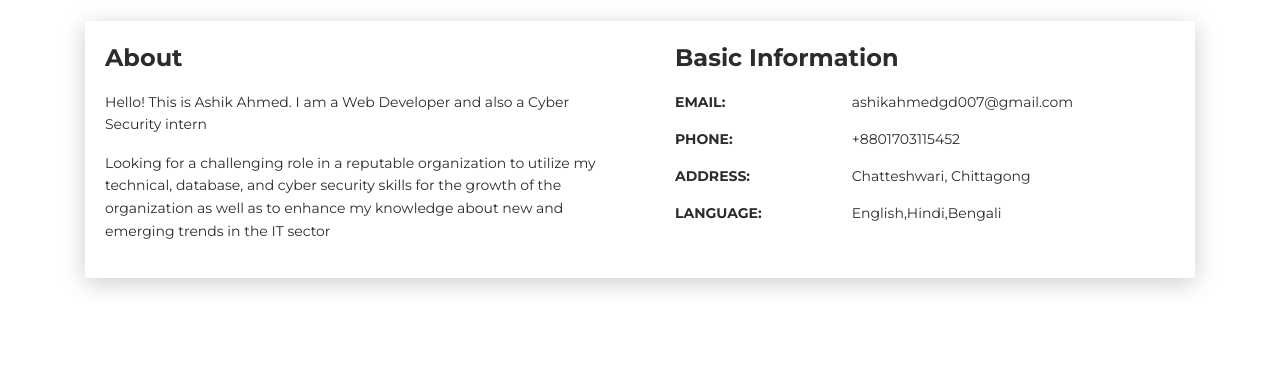
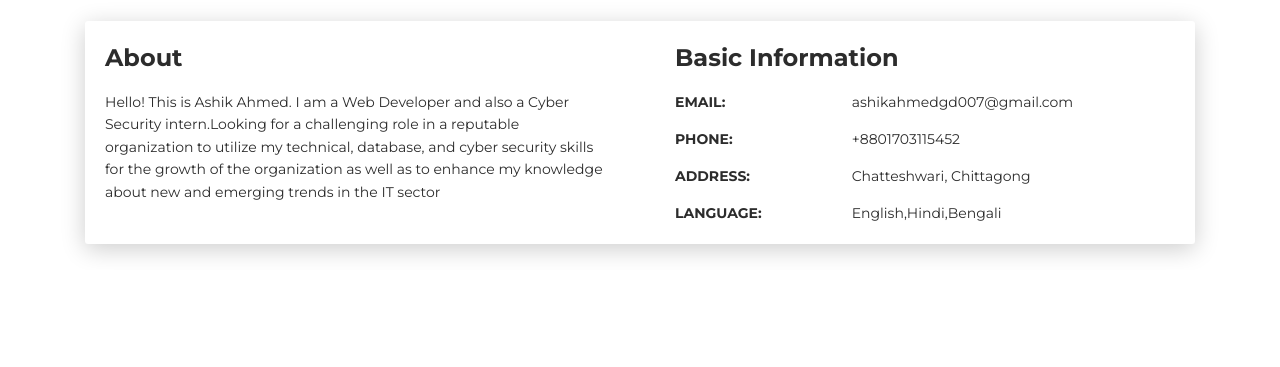
Before and after one commit to AshikAhmed007/cv, a plain HTML site: page index.html in a window 1280 px wide. Shown: the part 599-966 px from the top of the page. Drawn offline with Linux system fonts and the light colour scheme.

Commit message:
Update index.html

```diff
--- a/index.html
+++ b/index.html
@@ -62,9 +62,9 @@
         <div class="col-lg-6 col-md-12">
           <div class="card-body">
             <div class="h4 mt-0 title">About</div>
-            <p>Hello! This is Ashik Ahmed. I am a Web Developer and also a Cyber Security intern</p>
-            <p>Looking for a challenging role in a reputable organization to utilize my technical,
-              database, and cyber security skills for the growth of the organization as well as to enhance
+            <p>Hello! This is Ashik Ahmed. I am a Web Developer and also a Cyber Security intern.Looking for
+              a challenging role in a reputable organization to utilize my technical, database, and
+              cyber security skills for the growth of the organization as well as to enhance
               my knowledge about new and emerging trends in the IT sector</p>
           </div>
         </div>
```
